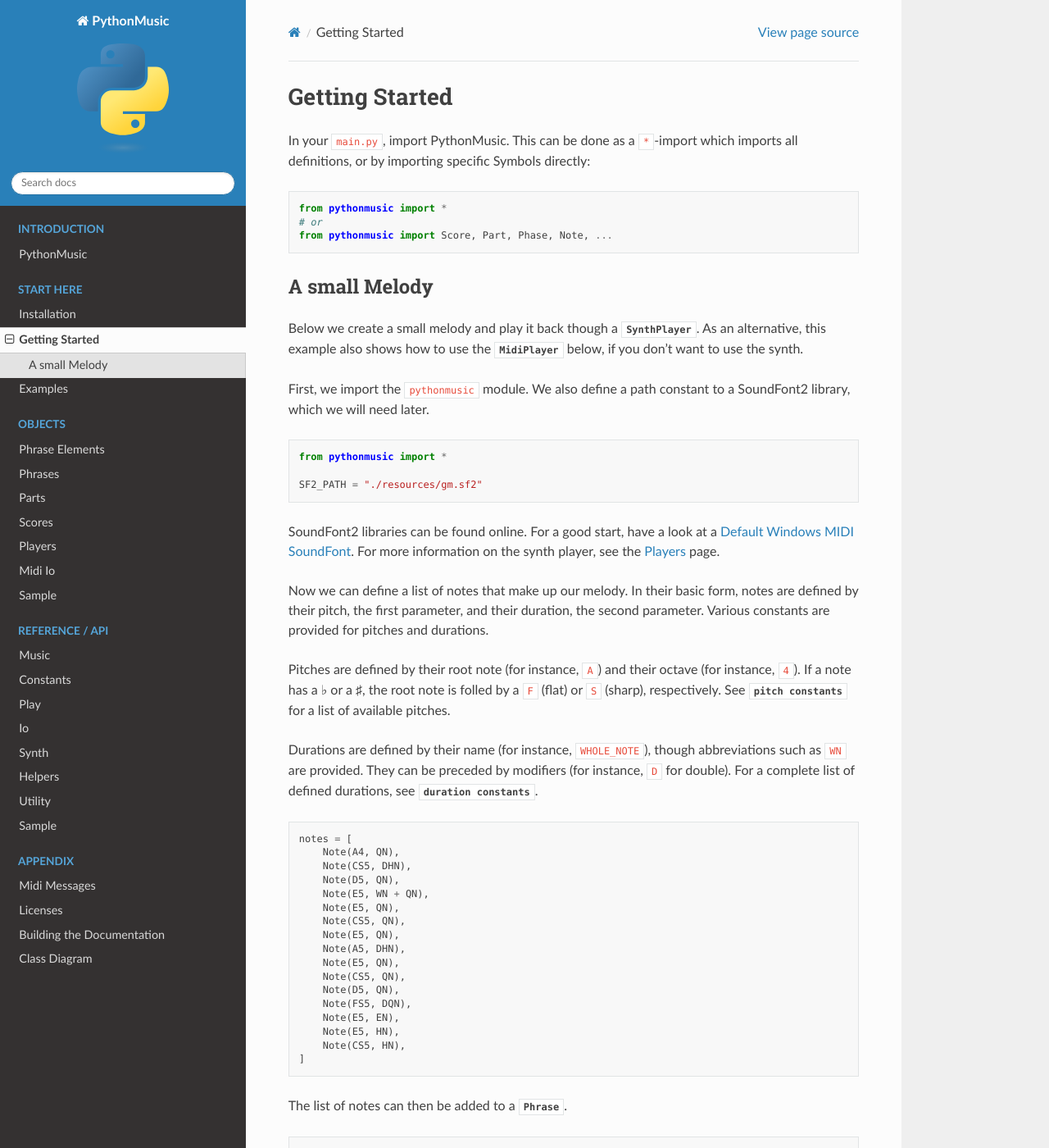
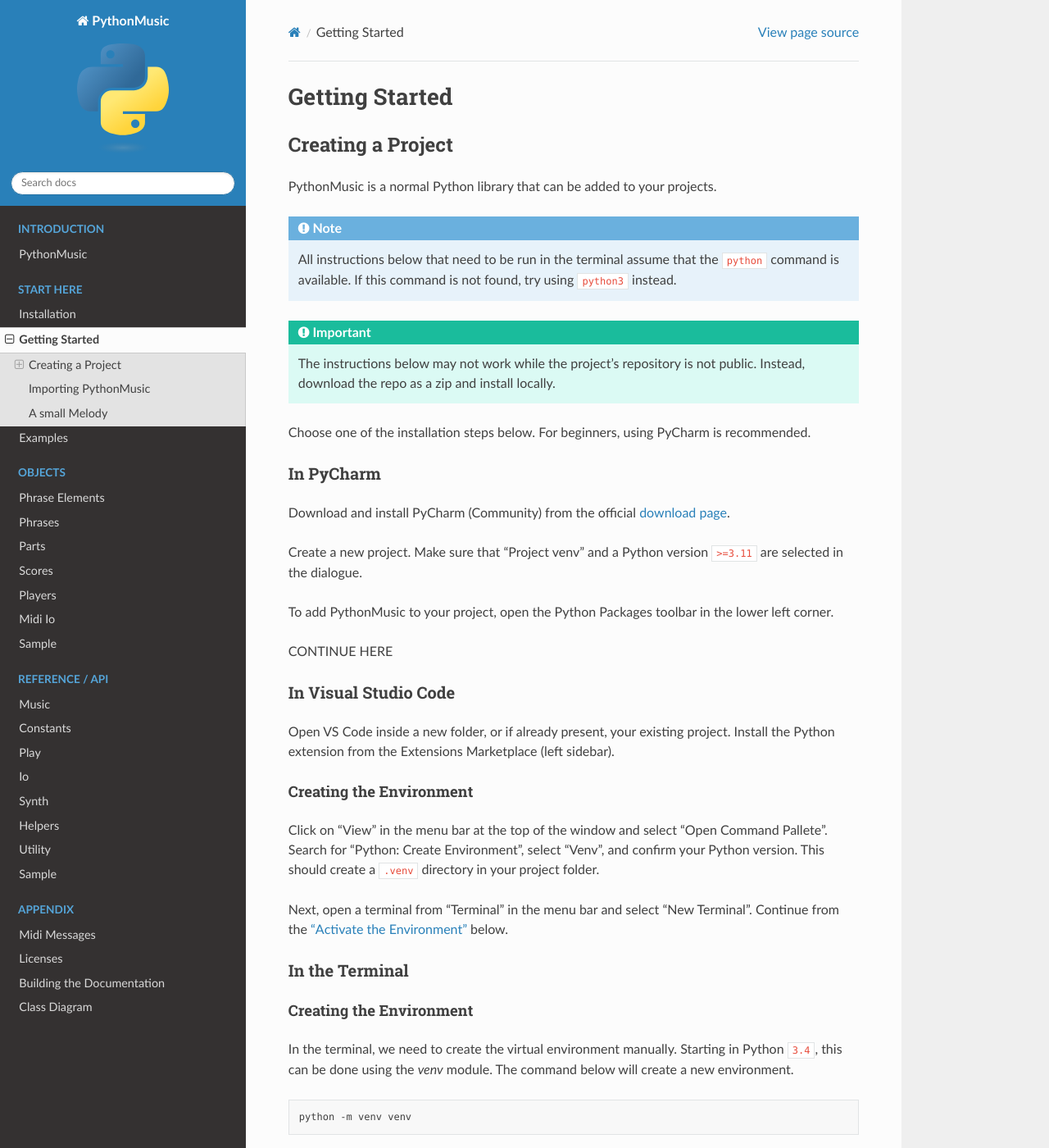
Before and after one commit to flreuss/pythonmusic, a Sphinx documentation site: the page built from docs/intro/getting_started.rst, in a window 1280 px wide and 1400 px high. Shown: the whole window at 82% size. Built offline with Sphinx 7.4.7 and the Read the Docs theme 3.1.0, drawn with Linux system fonts in a browser that asks for light colours; some of the changed text lies outside the part shown.

Commit message:
update to getting started, installation, and readme

```diff
--- a/docs/intro/getting_started.rst
+++ b/docs/intro/getting_started.rst
@@ -1,8 +1,103 @@
 Getting Started
 ===============
 
+Creating a Project
+------------------
+
+PythonMusic is a normal Python library that can be added to your projects.
+
+.. note:: All instructions below that need to be run in the terminal assume that the ``python`` command is available. If this command is not found, try using ``python3`` instead.
+
+.. important:: The instructions below may not work while the project's repository is not public. Instead, download the repo as a zip and install locally.
+
+Choose one of the installation steps below. For beginners, using PyCharm is recommended.
+
+
+In PyCharm
+..........
+
+Download and install PyCharm (Community) from the official `download page <https://www.jetbrains.com/pycharm/download/>`_.
+
+Create a new project. Make sure that "Project venv" and a Python version ``>=3.11`` are selected in the dialogue.
+
+To add PythonMusic to your project, open the Python Packages toolbar in the lower left corner.
+
+CONTINUE HERE
+
+
+In Visual Studio Code
+.....................
+
+Open VS Code inside a new folder, or if already present, your existing project. Install the Python extension from the Extensions Marketplace (left sidebar).
+
+Creating the Environment
+~~~~~~~~~~~~~~~~~~~~~~~~
+
+Click on "View" in the menu bar at the top of the window and select "Open Command Pallete". Search for "Python: Create Environment", select "Venv", and confirm your Python version. This should create a
+``.venv`` directory in your project folder.
+
+Next, open a terminal from "Terminal" in the menu bar and select "New Terminal". Continue from the :ref:`"Activate the Environment" <from_vs_activate>` below.
+
+
+In the Terminal
+...............
+
+Creating the Environment
+~~~~~~~~~~~~~~~~~~~~~~~~
+
+In the terminal, we need to create the virtual environment manually. Starting in Python ``3.4``, this can be done using the *venv* module. The command below will create a new environment.
+
+.. code-block:: bash
+
+   python -m venv venv
+
+.. _from_vs_activate:
+
+Activate the Environment
+~~~~~~~~~~~~~~~~~~~~~~~~
+
+Activating the environment differs depending on your operating system.
+
+
+Linux and macOS
+***************
+
+On Linux and macOS, the *source* command is used to activate the environment. The script to do so can be found in ``./venv/bin/activate``.
+
+.. code-block::
+
+   source venv/bin/activate
+
+
+Windows
+*******
+
+On Windows, activate the environment by running the activate script. Which script to run depends on the type of console you are using.
+
+.. code-block:: powershell
+
+   # in powershell
+   venv\Scripts\Activate.ps1
+
+   # in command prompt (cmd.exe)
+   venv\Scripts\activate.bat
+
+
+Adding PythonMusic
+~~~~~~~~~~~~~~~~~~
+
+In your activated environment, install PythonMusic with pip.
+
+.. code-block:: bash
+
+   pip install git+https://gitup.uni-potsdam.de/music-with-pc/pythonmusic
+
+
+Importing PythonMusic
+---------------------
+
 In your ``main.py``, import PythonMusic. This can be done as a ``*``-import which imports all definitions,
-or by importing specific Symbols directly:
+or by importing symbols directly:
 
 .. code-block:: python
 
```
Also changed, not shown: README.md (+2 -2 lines), docs/intro/installation.rst (+5 -31 lines).
